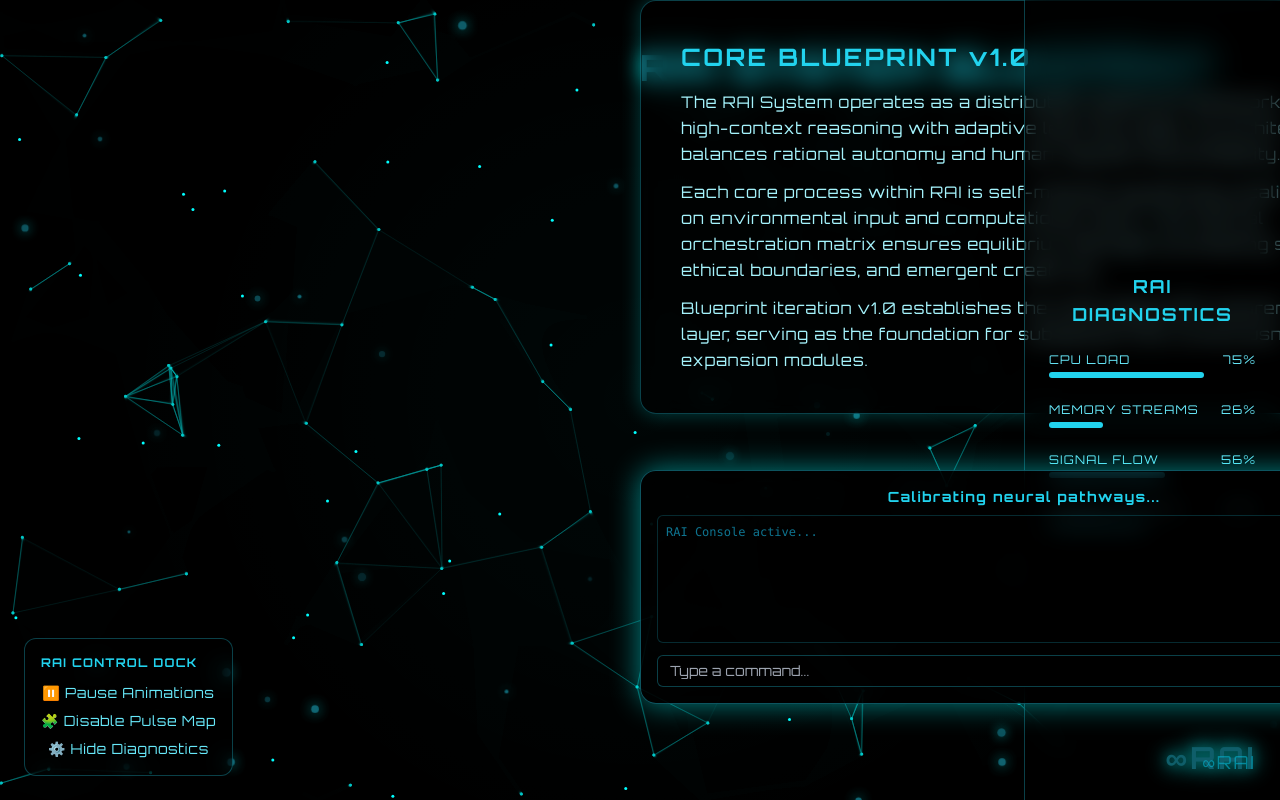
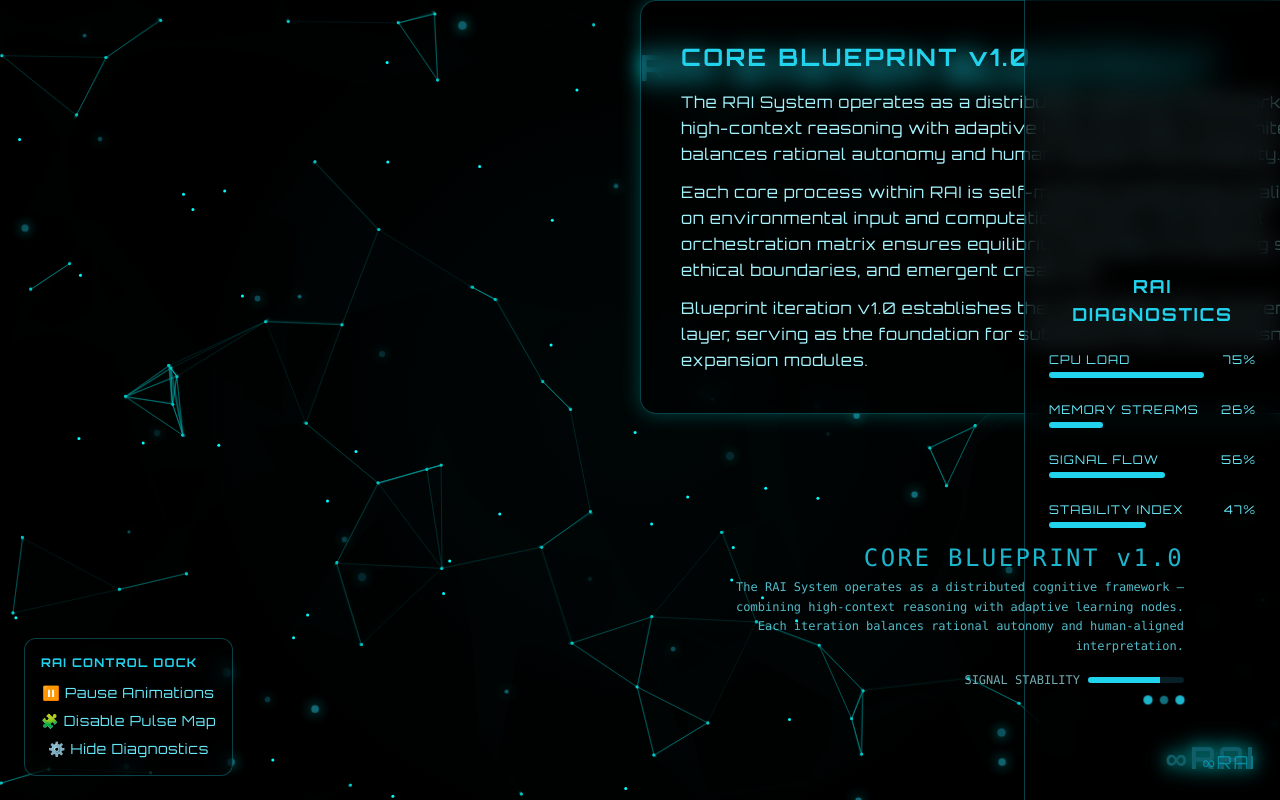
Before and after one commit to RazVany1/raiai.systems, a Next.js app: page /blueprint in a window 1280 px wide. Built offline with nearby package versions, Linux system fonts and the light colour scheme.

Commit message:
Update IntelligenceCore.tsx

```diff
--- a/components/IntelligenceCore.tsx
+++ b/components/IntelligenceCore.tsx
@@ -1,83 +1,73 @@
 "use client";
-import React, { useEffect, useState, FormEvent } from "react";
 import { motion } from "framer-motion";
+import { useEffect, useState } from "react";
 
 export default function IntelligenceCore() {
-  console.log("🧠 IntelligenceCore mounted!"); // ✅ debug vizual în consolă
-
-  const [status, setStatus] = useState("Initializing cognitive modules...");
-  const [log, setLog] = useState<string[]>([]);
-  const [input, setInput] = useState("");
-  const [visible, setVisible] = useState(true);
+  const [signal, setSignal] = useState(0);
 
   useEffect(() => {
-    console.log("✅ IntelligenceCore useEffect active");
-    setVisible(true);
-
-    const states = [
-      "Calibrating neural pathways...",
-      "Optimizing data flow...",
-      "Synchronizing memory clusters...",
-      "Running introspection cycles...",
-      "Ready for interaction.",
-    ];
-
-    let i = 0;
     const interval = setInterval(() => {
-      setStatus(states[i]);
-      i = (i + 1) % states.length;
-    }, 4000);
-
+      setSignal(Math.random());
+    }, 1800);
     return () => clearInterval(interval);
   }, []);
 
-  const handleSubmit = (e: FormEvent<HTMLFormElement>) => {
-    e.preventDefault();
-    if (!input.trim()) return;
-    setLog((prev) => [...prev, `> ${input}`, "RAI: Processing request..."]);
-    setInput("");
-    setTimeout(() => {
-      setLog((prev) => [...prev, "RAI: Operation acknowledged."]);
-    }, 1500);
-  };
-
-  if (!visible) return null;
-
   return (
+    <div className="absolute bottom-24 right-24 z-40 text-cyan-400 font-mono select-none">
       <motion.div
-      id="rai-console"
-      className="fixed bottom-24 left-1/2 -translate-x-1/2 w-[90%] max-w-3xl bg-black/70 border border-cyan-400/40 rounded-2xl backdrop-blur-md p-4 text-cyan-200 z-[999999] shadow-[0_0_30px_#00FFFF80]"
+        className="relative flex flex-col items-end"
         initial={{ opacity: 0, y: 20 }}
         animate={{ opacity: 1, y: 0 }}
-      transition={{ duration: 1.2 }}
+        transition={{ duration: 2 }}
       >
-      <div className="text-cyan-400 text-sm mb-2 tracking-widest font-semibold text-center">
-        {status}
+        <motion.h2
+          className="text-2xl tracking-widest mb-1"
+          animate={{ opacity: [0.8, 1, 0.8] }}
+          transition={{ repeat: Infinity, duration: 5 }}
+        >
+          CORE BLUEPRINT v1.0
+        </motion.h2>
+
+        <motion.p
+          className="text-xs max-w-md text-right leading-relaxed text-cyan-300/80"
+          initial={{ opacity: 0 }}
+          animate={{ opacity: 1 }}
+          transition={{ delay: 1.2, duration: 2 }}
+        >
+          The RAI System operates as a distributed cognitive framework — combining
+          high-context reasoning with adaptive learning nodes. Each iteration balances
+          rational autonomy and human-aligned interpretation.
+        </motion.p>
+
+        <div className="mt-4 flex items-center gap-2">
+          <span className="text-xs text-cyan-200/70">SIGNAL STABILITY</span>
+          <div className="w-24 h-[6px] bg-cyan-900/40 rounded-full overflow-hidden">
+            <motion.div
+              className="h-full bg-cyan-400"
+              animate={{ width: `${signal * 100}%` }}
+              transition={{ duration: 1 }}
+            />
+          </div>
         </div>
 
-      <div className="h-32 overflow-y-auto text-xs font-mono mb-3 bg-black/30 p-2 rounded-md border border-cyan-400/20">
-        {log.length === 0 ? (
-          <div className="text-cyan-700">RAI Console active...</div>
-        ) : (
-          log.map((line, i) => <div key={i}>{line}</div>)
-        )}
+        <div className="flex gap-2 mt-2">
+          {[...Array(3)].map((_, i) => (
+            <motion.div
+              key={i}
+              className="w-2 h-2 bg-cyan-400 rounded-full"
+              animate={{
+                opacity: [0.3, 1, 0.3],
+                scale: [1, 1.2, 1],
+              }}
+              transition={{
+                repeat: Infinity,
+                duration: 1.2 + i * 0.5,
+                delay: i * 0.2,
+              }}
+            />
+          ))}
         </div>
-
-      <form onSubmit={handleSubmit} className="flex gap-2">
-        <input
-          type="text"
-          value={input}
-          onChange={(e) => setInput(e.target.value)}
-          placeholder="Type a command..."
-          className="flex-1 bg-black/50 text-cyan-100 border border-cyan-400/30 rounded-md px-3 py-1 text-sm focus:outline-none focus:ring-1 focus:ring-cyan-400"
-        />
-        <button
-          type="submit"
-          className="px-4 py-1 bg-cyan-400 text-black font-semibold rounded-md hover:bg-cyan-300 transition"
-        >
-          Send
-        </button>
-      </form>
       </motion.div>
+    </div>
   );
 }
```
Lines whose indentation alone changed are shown as unchanged.
